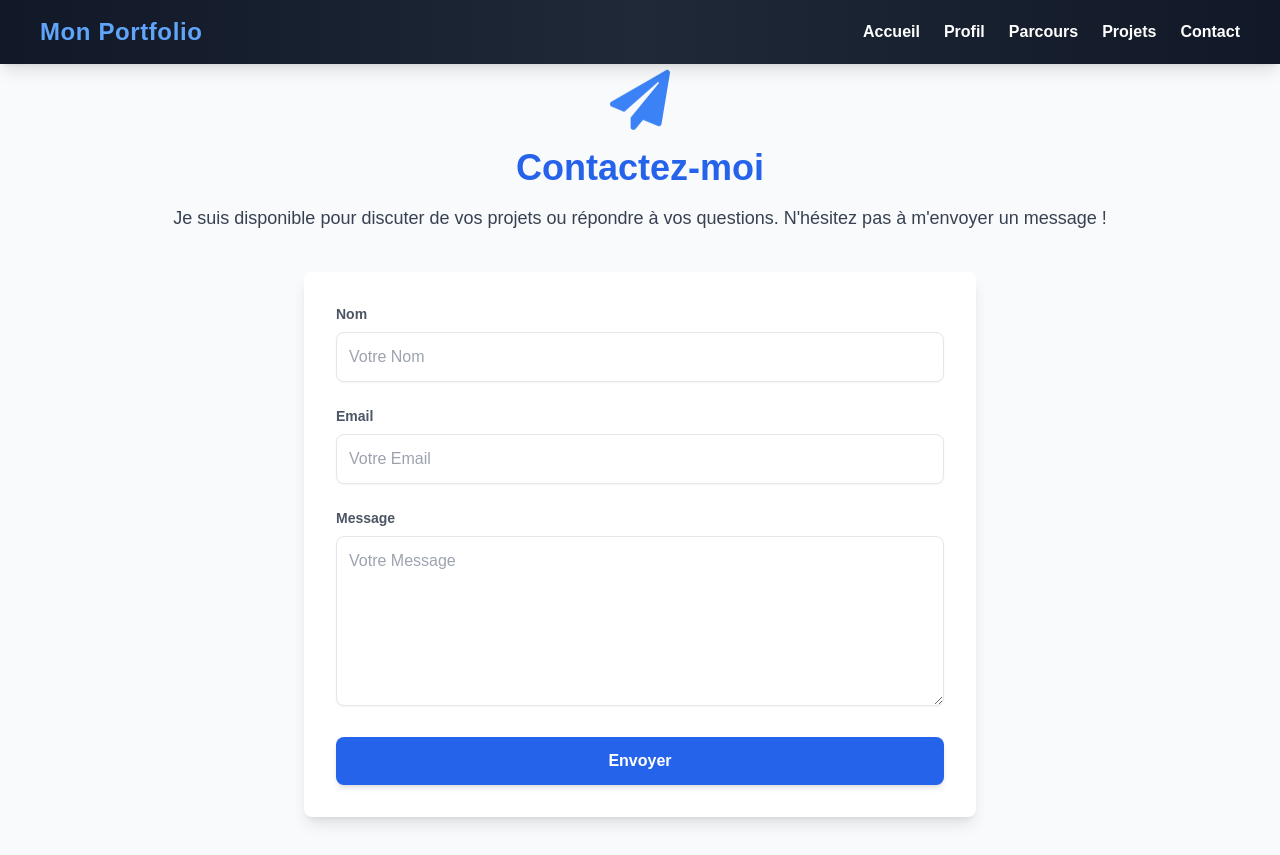
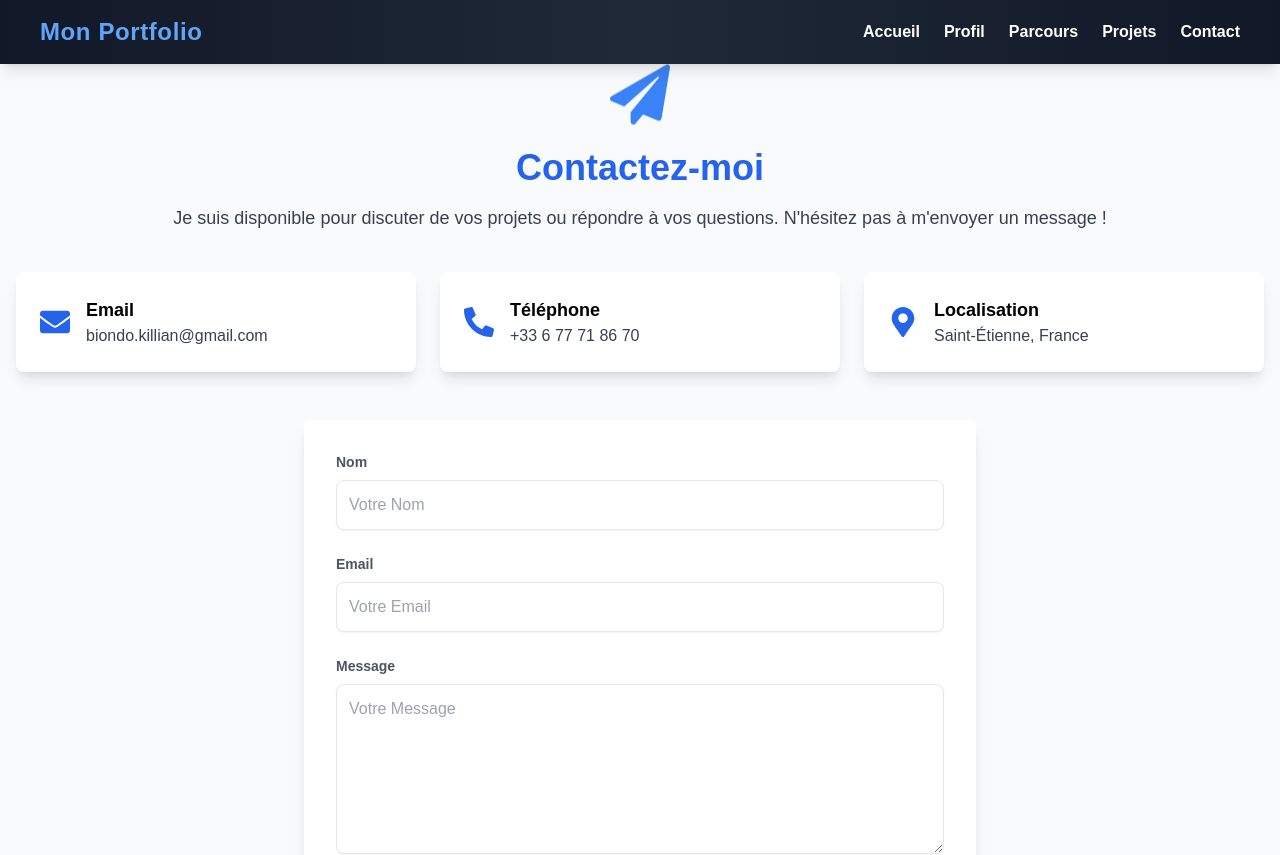
Before and after one commit to killianbiondo/Portfolio_enLigne, a Next.js app in the folder mon-portfolio/: page /contact in a window 1280 px wide. Shown: the top 855 px of the page. Built offline with nearby package versions, Linux system fonts and the light colour scheme.

Commit message:
update files

```diff
--- a/mon-portfolio/pages/api/contact.js
+++ b/mon-portfolio/pages/api/contact.js
@@ -1,4 +1,4 @@
-import { PrismaClient } from '@prisma/client'; // Si vous utilisez Prisma
+import { PrismaClient } from '@prisma/client';
 
 const prisma = new PrismaClient();
 
--- a/mon-portfolio/pages/contact.js
+++ b/mon-portfolio/pages/contact.js
@@ -1,7 +1,7 @@
 import Header from '../components/Header';
 import Footer from '../components/Footer';
 import { useState } from 'react';
-import { FaPaperPlane } from 'react-icons/fa';
+import { FaPaperPlane, FaEnvelope, FaPhoneAlt, FaMapMarkerAlt } from 'react-icons/fa';
 
 export default function Contact() {
     const [formData, setFormData] = useState({
@@ -46,6 +46,38 @@ export default function Contact() {
                     <p className="text-lg text-gray-700">
                         Je suis disponible pour discuter de vos projets ou répondre à vos questions. N'hésitez pas à m'envoyer un message !
                     </p>
+                </div>
+
+                {/* Informations de contact */}
+                <div className="grid grid-cols-1 md:grid-cols-3 gap-6 mb-12">
+                    {/* Carte Email */}
+                    <div className="flex items-center bg-white shadow-lg rounded-lg p-6 hover:shadow-xl transition duration-300">
+                        <FaEnvelope className="text-blue-600 text-3xl mr-4" />
+                        <div>
+                            <h3 className="text-lg font-semibold">Email</h3>
+                            <a href="mailto:biondo.killian@gmail.com" className="text-gray-700 hover:text-blue-500 transition">
+                                biondo.killian@gmail.com
+                            </a>
+                        </div>
+                    </div>
+
+                    {/* Carte Téléphone */}
+                    <div className="flex items-center bg-white shadow-lg rounded-lg p-6 hover:shadow-xl transition duration-300">
+                        <FaPhoneAlt className="text-blue-600 text-3xl mr-4" />
+                        <div>
+                            <h3 className="text-lg font-semibold">Téléphone</h3>
+                            <p className="text-gray-700">+33 6 77 71 86 70</p>
+                        </div>
+                    </div>
+
+                    {/* Carte Localisation */}
+                    <div className="flex items-center bg-white shadow-lg rounded-lg p-6 hover:shadow-xl transition duration-300">
+                        <FaMapMarkerAlt className="text-blue-600 text-3xl mr-4" />
+                        <div>
+                            <h3 className="text-lg font-semibold">Localisation</h3>
+                            <p className="text-gray-700">Saint-Étienne, France</p>
+                        </div>
+                    </div>
                 </div>
 
                 {/* Formulaire */}
--- a/mon-portfolio/pages/index.js
+++ b/mon-portfolio/pages/index.js
@@ -18,7 +18,7 @@ export default function Home() {
 
                 {/* Citation stylisée */}
                 <blockquote className="italic text-gray-700 text-lg mb-10 drop-shadow-md animate-fadeIn delay-1s">
-                    "L'informatique n'est pas seulement une science, c'est aussi un art de résoudre des problèmes."
+                    "L'informatique n'est pas seulement une science, c'est un art de résoudre des problèmes avec élégance et simplicité."
                 </blockquote>
 
                 {/* Bouton interactif */}
--- a/mon-portfolio/pages/parcours.js
+++ b/mon-portfolio/pages/parcours.js
@@ -33,7 +33,7 @@ export default function Parcours() {
                             <p className="text-gray-600 mb-1">📍 Thoiry, France</p>
                             <p className="text-gray-600 mb-1">📅 Juillet 2022 - Aout 2022</p>
                             <p className="text-gray-700">
-                                J'ai aider mes supérieurs pour fidéliser la clientèle.
+                                J'ai aidé mes supérieurs pour fidéliser la clientèle.
                             </p>
                         </div>
 
--- a/mon-portfolio/pages/profil.js
+++ b/mon-portfolio/pages/profil.js
@@ -75,13 +75,21 @@ export default function Profil() {
                             <li>
                                 <h4 className="font-semibold">Certification : Le Mooc de l'ANSSI</h4>
                                 <p>Formation sur l'ANSSI et ses missions <a
-                                    href="https://certification-link.com" className="text-blue-600 hover:underline">Voir
+                                    href="https://secnumacademie.gouv.fr/" className="text-blue-600 hover:underline">Voir
                                     la certification</a></p>
                             </li>
                             <li>
                                 <h4 className="font-semibold">Certification : Symfony 7</h4>
                                 <p>Formation sur le framework de PHP, symfony version 7. <a
-                                    href="https://certification-link.com" className="text-blue-600 hover:underline">Voir
+                                    href="https://certification.symfony.com/exams/symfony.html"
+                                    className="text-blue-600 hover:underline">Voir
+                                    la certification</a></p>
+                            </li>
+                            <li>
+                                <h4 className="font-semibold">Certification : Firebase</h4>
+                                <p>Formation sur firebase Google,mettre en place une application. <a
+                                    href="https://firebase.google.com/"
+                                    className="text-blue-600 hover:underline">Voir
                                     la certification</a></p>
                             </li>
 
--- a/mon-portfolio/pages/projets.js
+++ b/mon-portfolio/pages/projets.js
@@ -16,12 +16,12 @@ export default function Projet() {
             description: 'Un jeu sympathique pour apprendre et progresser en JavaScript.',
             technologies: ['HTML', 'Javascript', 'CSS'],
             github: 'https://github.com/killianbiondo/Pong_P5',
-            live: 'document/pong.zip',
+            live: '/document/pong.zip',
         },
         {
             title: 'Mes certifications',
             description: 'Toutes mes certifications et formations durant ma carrière en tant que développeur web.',
-            technologies: ['Symfony', 'Firebase', 'CNIL'],
+            technologies: ['Symfony', 'Firebase', 'CNIL','ANSSI'],
             live: 'https://ecommerce-store-example.com',
         },
     ];
```
Also changed, not shown: 1 other file (tests, documents, lock files or other folders).
